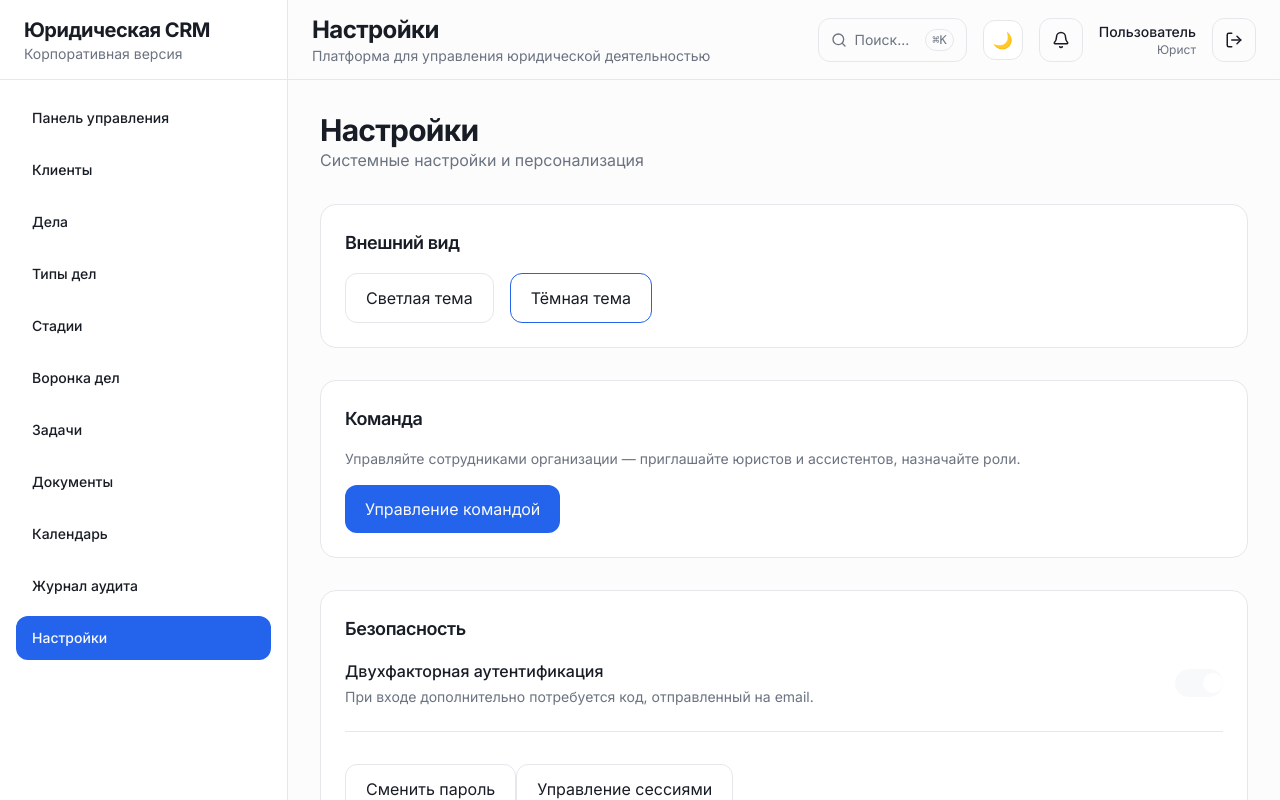
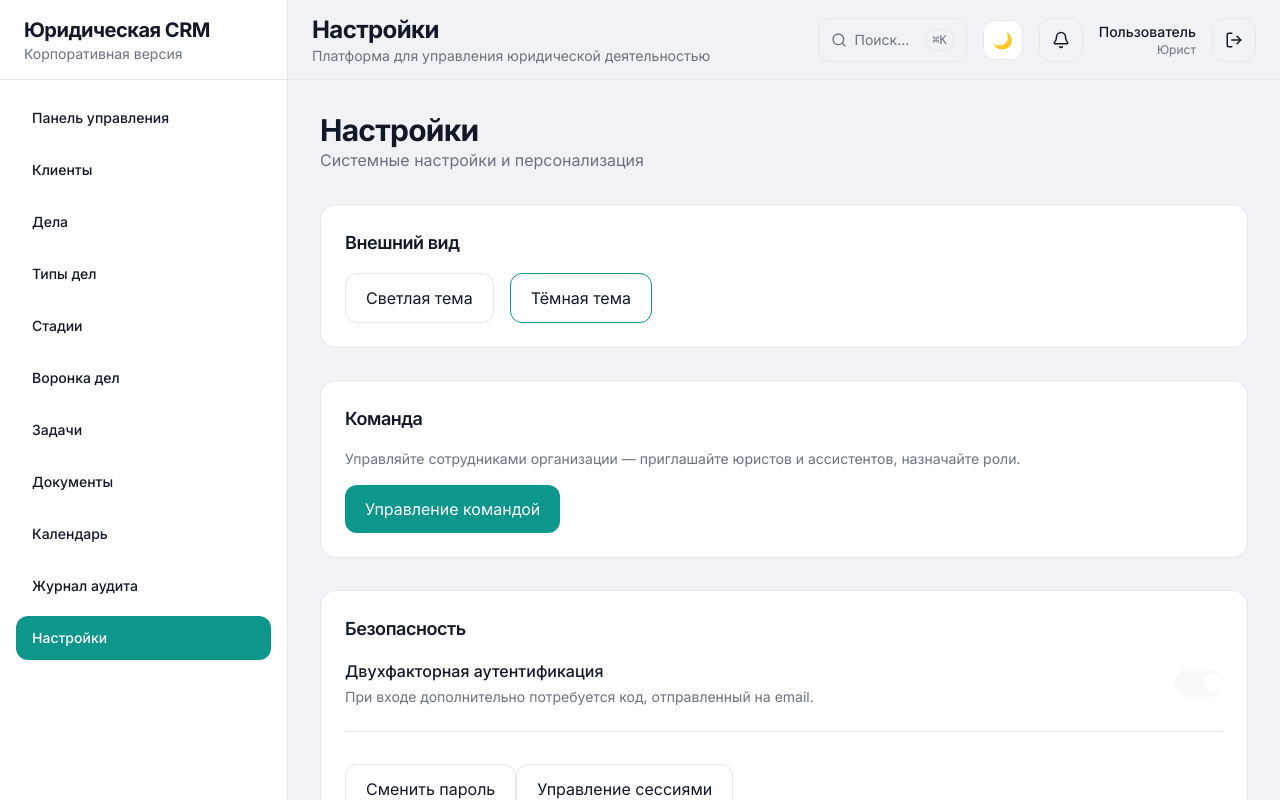
Before and after one commit to RIZVAN321-DIL/SaaS-PROJECT, a Next.js app in the folder frontend/: page /settings in a window 1280 px wide. Shown: the top 800 px of the page. Built offline with nearby package versions, Linux system fonts and the light colour scheme.

Commit message:
Update globals.css

```diff
--- a/frontend/src/app/globals.css
+++ b/frontend/src/app/globals.css
@@ -3,122 +3,70 @@
 @tailwind utilities;
 
 :root {
-  --background: 220 20% 99%;
-  --foreground: 224 20% 12%;
-
+  --background: 216 20% 95%;
+  --foreground: 221 39% 11%;
   --card: 0 0% 100%;
-  --card-foreground: 224 20% 12%;
-
+  --card-foreground: 221 39% 11%;
   --popover: 0 0% 100%;
-  --popover-foreground: 224 20% 12%;
-
-  --primary: 221 83% 53%;
-  --primary-foreground: 210 40% 98%;
-
-  --secondary: 220 14% 96%;
-  --secondary-foreground: 224 20% 12%;
-
-  --muted: 220 14% 96%;
+  --popover-foreground: 221 39% 11%;
+  --primary: 175 84% 32%;
+  --primary-foreground: 0 0% 100%;
+  --secondary: 220 15% 96%;
+  --secondary-foreground: 221 39% 11%;
+  --muted: 220 15% 96%;
   --muted-foreground: 220 9% 46%;
-
-  --accent: 220 14% 96%;
-  --accent-foreground: 224 20% 12%;
-
+  --accent: 220 15% 96%;
+  --accent-foreground: 221 39% 11%;
   --destructive: 0 84% 60%;
-  --destructive-foreground: 210 40% 98%;
-
+  --destructive-foreground: 0 0% 100%;
   --border: 220 13% 91%;
   --input: 220 13% 91%;
-  --ring: 221 83% 53%;
+  --ring: 175 84% 32%;
 }
 
 .dark {
-  --background: 224 26% 8%;
-  --foreground: 210 40% 98%;
-
-  --card: 224 24% 11%;
-  --card-foreground: 210 40% 98%;
-
-  --popover: 224 24% 11%;
-  --popover-foreground: 210 40% 98%;
-
-  --primary: 217 91% 60%;
-  --primary-foreground: 210 40% 98%;
-
-  --secondary: 224 18% 16%;
-  --secondary-foreground: 210 40% 98%;
-
-  --muted: 224 18% 16%;
+  --background: 222 47% 11%;
+  --foreground: 214 32% 91%;
+  --card: 217 32% 17%;
+  --card-foreground: 214 32% 91%;
+  --popover: 217 32% 17%;
+  --popover-foreground: 214 32% 91%;
+  --primary: 172 66% 50%;
+  --primary-foreground: 0 0% 100%;
+  --secondary: 213 24% 23%;
+  --secondary-foreground: 214 32% 91%;
+  --muted: 213 24% 23%;
   --muted-foreground: 215 20% 65%;
-
-  --accent: 224 18% 16%;
-  --accent-foreground: 210 40% 98%;
-
-  --destructive: 0 63% 45%;
-  --destructive-foreground: 210 40% 98%;
-
-  --border: 224 18% 18%;
-  --input: 224 18% 18%;
-  --ring: 217 91% 60%;
+  --accent: 213 24% 23%;
+  --accent-foreground: 214 32% 91%;
+  --destructive: 0 91% 71%;
+  --destructive-foreground: 0 0% 100%;
+  --border: 215 25% 27%;
+  --input: 215 25% 27%;
+  --ring: 172 66% 50%;
 }
 
-* {
-  border-color: hsl(var(--border));
-}
-
-html {
-  scroll-behavior: smooth;
-}
-
+* { border-color: hsl(var(--border)); }
+html { scroll-behavior: smooth; }
 body {
   background: hsl(var(--background));
   color: hsl(var(--foreground));
   min-height: 100vh;
   font-feature-settings: "rlig" 1, "calt" 1;
 }
-
-::-webkit-scrollbar {
-  width: 10px;
-  height: 10px;
-}
-
-::-webkit-scrollbar-thumb {
-  background: hsl(var(--border));
-  border-radius: 999px;
-}
-
-::-webkit-scrollbar-track {
-  background: transparent;
-}
+::-webkit-scrollbar { width: 10px; height: 10px; }
+::-webkit-scrollbar-thumb { background: hsl(var(--border)); border-radius: 999px; }
+::-webkit-scrollbar-track { background: transparent; }
 
 @layer base {
-  h1 {
-    @apply text-3xl font-bold tracking-tight;
-  }
-
-  h2 {
-    @apply text-2xl font-semibold tracking-tight;
-  }
-
-  h3 {
-    @apply text-xl font-semibold tracking-tight;
-  }
+  h1 { @apply text-3xl font-bold tracking-tight; }
+  h2 { @apply text-2xl font-semibold tracking-tight; }
+  h3 { @apply text-xl font-semibold tracking-tight; }
 }
 
 @layer components {
-  .crm-card {
-    @apply rounded-2xl border bg-card text-card-foreground shadow-soft;
-  }
-
-  .crm-page {
-    @apply flex flex-col gap-6 p-6;
-  }
-
-  .crm-title {
-    @apply text-3xl font-bold tracking-tight;
-  }
-
-  .crm-subtitle {
-    @apply text-sm text-muted-foreground;
-  }
+  .crm-card { @apply rounded-2xl border bg-card text-card-foreground shadow-soft; }
+  .crm-page { @apply flex flex-col gap-6 p-6; }
+  .crm-title { @apply text-3xl font-bold tracking-tight; }
+  .crm-subtitle { @apply text-sm text-muted-foreground; }
 }
```
